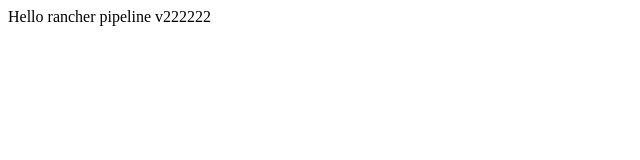
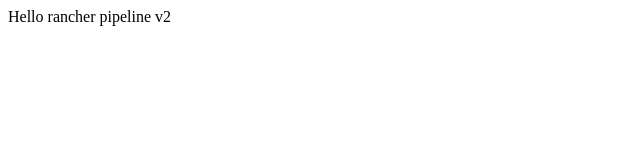
Before and after one commit to hieunt84/rancher-cicd, a plain HTML site: page index.html in a window 1280 px wide. Shown: the full height of the page, 0-640 px from the left. Drawn offline with Linux system fonts and the light colour scheme.

Commit message:
Finish setup pipile rancher v2

```diff
--- a/index.html
+++ b/index.html
@@ -1 +1 @@
-<h>Hello rancher pipeline v222222</h>
+<h>Hello rancher pipeline v2</h>
```
Also changed, not shown: 2 other files.
